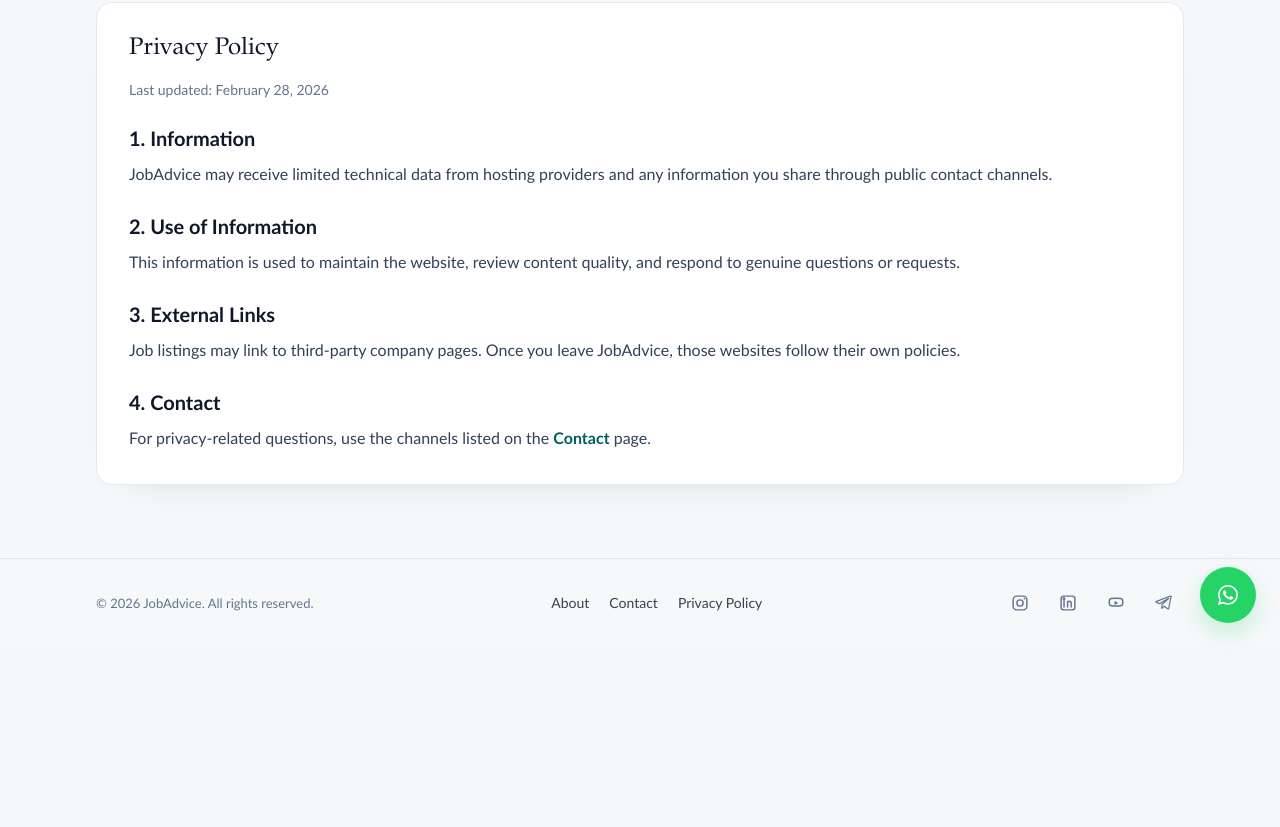
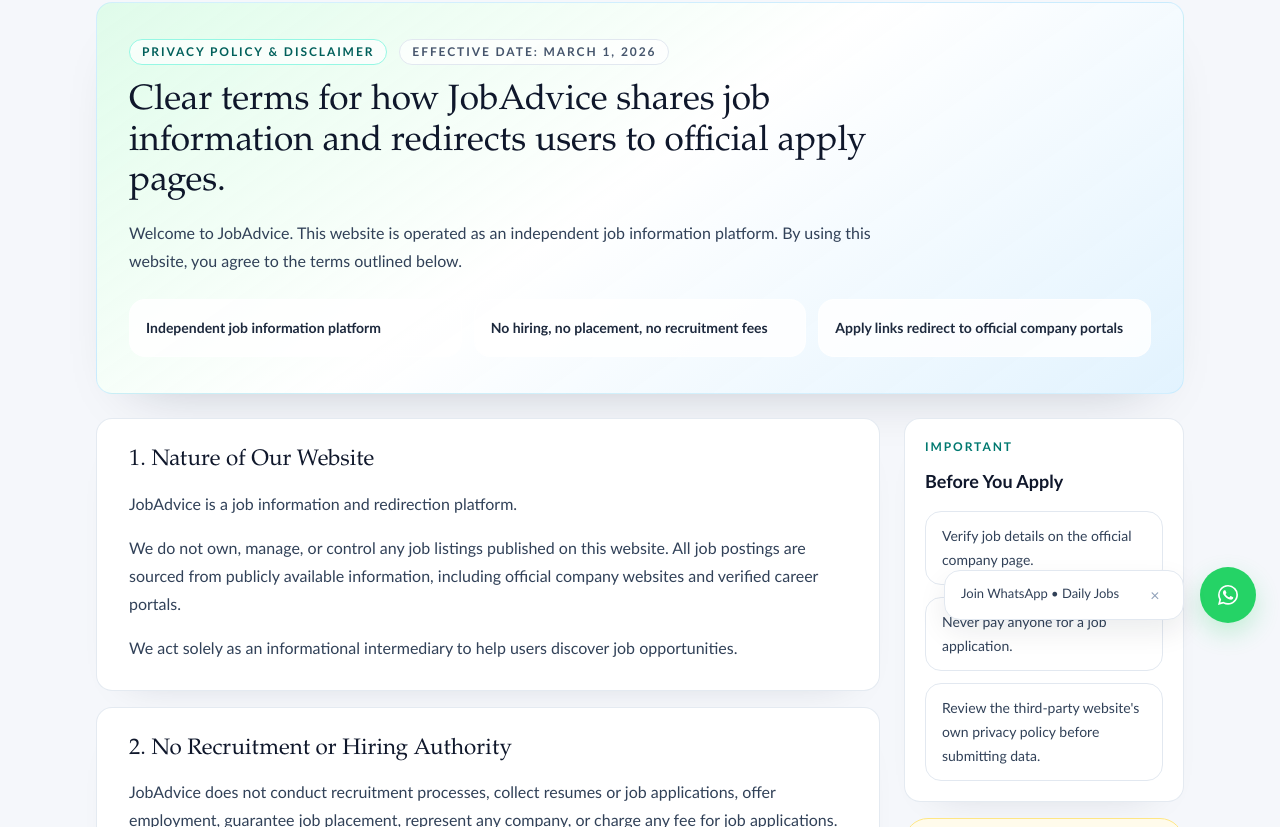
Before and after one commit to hassanusmani21/Jobadvice, a Next.js app: page /privacy-policy in a window 1280 px wide. Shown: the part 153-980 px from the top of the page. Before the commit the page ends 800 px from the top, so only its background shows below. Built offline with nearby package versions, Linux system fonts and the light colour scheme; no server answers.

Commit message:
Redesign privacy policy page

```diff
--- a/src/app/privacy-policy/page.tsx
+++ b/src/app/privacy-policy/page.tsx
@@ -1,9 +1,92 @@
 import type { Metadata } from "next";
 import Link from "next/link";
+import { siteEmail, siteName } from "@/lib/site";
+
+const policySections = [
+  {
+    id: "nature",
+    title: "1. Nature of Our Website",
+    paragraphs: [
+      `${siteName} is a job information and redirection platform.`,
+      "We do not own, manage, or control any job listings published on this website. All job postings are sourced from publicly available information, including official company websites and verified career portals.",
+      "We act solely as an informational intermediary to help users discover job opportunities.",
+    ],
+  },
+  {
+    id: "authority",
+    title: "2. No Recruitment or Hiring Authority",
+    paragraphs: [
+      "JobAdvice does not conduct recruitment processes, collect resumes or job applications, offer employment, guarantee job placement, represent any company, or charge any fee for job applications.",
+      "When you click an Apply link, you are redirected to the official website or career portal of the respective company. Any job application you submit is handled entirely by that company under its own privacy policy and recruitment process.",
+      "We are not involved in hiring decisions at any stage.",
+    ],
+  },
+  {
+    id: "collection",
+    title: "3. Information We Collect",
+    paragraphs: [
+      "We do not collect or store personal data related to job applications.",
+      "We may collect limited non-personal information solely to improve website functionality and user experience.",
+    ],
+    bullets: [
+      "Browser type",
+      "Device information",
+      "General analytics data",
+      "Cookies for website performance",
+      "We do not sell, rent, or trade user data.",
+    ],
+  },
+  {
+    id: "third-party",
+    title: "4. Third Party Websites",
+    paragraphs: [
+      "Our website contains links to external company websites and career portals. Once you leave our website, you are subject to the privacy policies and terms of the respective third-party website.",
+      `${siteName} is not responsible for data collection practices of third-party websites, changes in job descriptions, salary updates, recruitment decisions, or application outcomes.`,
+      "Users are advised to verify all job information on the official company website before applying.",
+    ],
+  },
+  {
+    id: "accuracy",
+    title: "5. Accuracy of Information",
+    paragraphs: [
+      "While we strive to provide accurate and up-to-date job information, we do not guarantee the completeness, reliability, or accuracy of any listing.",
+      "Companies may modify or remove job postings at any time without notice.",
+    ],
+  },
+  {
+    id: "liability",
+    title: "6. Limitation of Liability",
+    paragraphs: [
+      `${siteName} shall not be held liable for any loss arising from job applications, miscommunication with employers, job offer rejections, changes in recruitment policies, errors in job listings, or use of this website.`,
+      "Use of this website is at your own discretion and risk.",
+    ],
+  },
+  {
+    id: "updates",
+    title: "7. Policy Updates",
+    paragraphs: [
+      "We reserve the right to update this Privacy Policy and Disclaimer at any time. Continued use of the website after changes are posted constitutes acceptance of the revised terms.",
+    ],
+  },
+  {
+    id: "contact",
+    title: "8. Contact Information",
+    paragraphs: [
+      "For questions regarding this policy, contact us using the details below.",
+    ],
+  },
+];
+
+const quickNotes = [
+  "Independent job information platform",
+  "No hiring, no placement, no recruitment fees",
+  "Apply links redirect to official company portals",
+];
 
 export const metadata: Metadata = {
-  title: "Privacy Policy",
-  description: "Read how JobAdvice handles basic website usage and external apply links.",
+  title: "Privacy Policy & Disclaimer",
+  description:
+    "Read the JobAdvice privacy policy and disclaimer covering external apply links, third-party websites, and platform limitations.",
   alternates: {
     canonical: "/privacy-policy",
   },
@@ -11,46 +94,116 @@
 
 export default function PrivacyPolicyPage() {
   return (
-    <section className="fade-up card-surface rounded-3xl px-5 py-6 sm:px-8 sm:py-8">
-      <h1 className="font-serif text-[1.5rem] leading-[1.2] text-slate-900">Privacy Policy</h1>
-      <p className="mt-4 text-sm text-slate-500">Last updated: February 28, 2026</p>
+    <div className="space-y-6">
+      <section className="fade-up hero-surface px-5 py-7 sm:px-8 sm:py-9">
+        <div className="flex flex-wrap items-center gap-3 text-xs font-semibold uppercase tracking-[0.16em] text-teal-800">
+          <span className="rounded-full border border-teal-200 bg-white/70 px-3 py-1">
+            Privacy Policy & Disclaimer
+          </span>
+          <span className="rounded-full border border-slate-200 bg-white/70 px-3 py-1 text-slate-600">
+            Effective Date: March 1, 2026
+          </span>
+        </div>
 
-      <div className="mt-6 space-y-6 text-slate-700">
-        <section>
-          <h2 className="text-xl font-bold text-slate-900">1. Information</h2>
-          <p className="mt-2 leading-7">
-            JobAdvice may receive limited technical data from hosting providers and any information
-            you share through public contact channels.
+        <h1 className="mt-4 max-w-3xl font-serif text-[1.8rem] leading-[1.15] text-slate-900 sm:text-[2.2rem]">
+          Clear terms for how {siteName} shares job information and redirects users to official
+          apply pages.
+        </h1>
+
+        <p className="mt-4 max-w-3xl text-sm leading-7 text-slate-700 sm:text-base">
+          Welcome to {siteName}. This website is operated as an independent job information
+          platform. By using this website, you agree to the terms outlined below.
         </p>
+
+        <div className="mt-6 grid gap-3 sm:grid-cols-3">
+          {quickNotes.map((item, index) => (
+            <div
+              key={item}
+              className="rounded-2xl border border-white/70 bg-white/85 px-4 py-4 shadow-[0_18px_40px_-34px_rgba(15,23,42,0.18)]"
+              style={{ animationDelay: `${80 + index * 70}ms` }}
+            >
+              <p className="text-sm font-semibold leading-6 text-slate-800">{item}</p>
+            </div>
+          ))}
+        </div>
       </section>
 
-        <section>
-          <h2 className="text-xl font-bold text-slate-900">2. Use of Information</h2>
-          <p className="mt-2 leading-7">
-            This information is used to maintain the website, review content quality, and respond
-            to genuine questions or requests.
+      <section className="grid gap-6 lg:grid-cols-[minmax(0,1fr)_280px]">
+        <div className="space-y-4">
+          {policySections.map((section, index) => (
+            <section
+              key={section.id}
+              className="fade-up card-surface rounded-3xl px-5 py-6 sm:px-8 sm:py-7"
+              style={{ animationDelay: `${120 + index * 40}ms` }}
+            >
+              <h2 className="font-serif text-[1.4rem] leading-[1.2] text-slate-900">
+                {section.title}
+              </h2>
+
+              <div className="mt-4 space-y-4 text-sm leading-7 text-slate-700 sm:text-base">
+                {section.paragraphs.map((paragraph) => (
+                  <p key={paragraph}>{paragraph}</p>
+                ))}
+
+                {section.bullets ? (
+                  <ul className="space-y-2 pl-5 text-slate-700 marker:text-teal-700">
+                    {section.bullets.map((bullet) => (
+                      <li key={bullet} className="list-disc leading-7">
+                        {bullet}
+                      </li>
+                    ))}
+                  </ul>
+                ) : null}
+
+                {section.id === "contact" ? (
+                  <div className="rounded-2xl border border-teal-100 bg-teal-50/80 px-4 py-4">
+                    <p className="text-sm font-semibold text-slate-900 sm:text-base">
+                      Email:{" "}
+                      <a
+                        href={`mailto:${siteEmail}`}
+                        className="text-teal-800 underline underline-offset-4 hover:text-teal-900"
+                      >
+                        {siteEmail}
+                      </a>
                     </p>
+                  </div>
+                ) : null}
+              </div>
+            </section>
+          ))}
+        </div>
+
+        <aside className="space-y-4">
+          <section className="fade-up card-surface rounded-3xl p-5" style={{ animationDelay: "120ms" }}>
+            <p className="text-xs font-semibold uppercase tracking-[0.16em] text-teal-700">
+              Important
+            </p>
+            <h2 className="mt-3 text-lg font-bold text-slate-900">Before You Apply</h2>
+            <ul className="mt-4 space-y-3 text-sm leading-6 text-slate-700">
+              <li className="rounded-2xl border border-slate-200 bg-white px-4 py-3">
+                Verify job details on the official company page.
+              </li>
+              <li className="rounded-2xl border border-slate-200 bg-white px-4 py-3">
+                Never pay anyone for a job application.
+              </li>
+              <li className="rounded-2xl border border-slate-200 bg-white px-4 py-3">
+                Review the third-party website&apos;s own privacy policy before submitting data.
+              </li>
+            </ul>
           </section>
 
-        <section>
-          <h2 className="text-xl font-bold text-slate-900">3. External Links</h2>
-          <p className="mt-2 leading-7">
-            Job listings may link to third-party company pages. Once you leave JobAdvice, those
-            websites follow their own policies.
-          </p>
-        </section>
-
-        <section>
-          <h2 className="text-xl font-bold text-slate-900">4. Contact</h2>
-          <p className="mt-2 leading-7">
-            For privacy-related questions, use the channels listed on the{" "}
-            <Link href="/contact" className="font-semibold text-teal-800 hover:text-teal-900">
+          <section className="fade-up rounded-3xl border border-amber-200 bg-amber-50 px-5 py-5 text-sm leading-6 text-amber-950" style={{ animationDelay: "180ms" }}>
+            <p className="font-semibold">Need support?</p>
+            <p className="mt-2">
+              For general queries, visit the{" "}
+              <Link href="/contact" className="font-semibold underline underline-offset-4">
                 Contact
               </Link>{" "}
               page.
             </p>
           </section>
+        </aside>
+      </section>
     </div>
-    </section>
   );
 }
```
Lines whose indentation alone changed are shown as unchanged.
